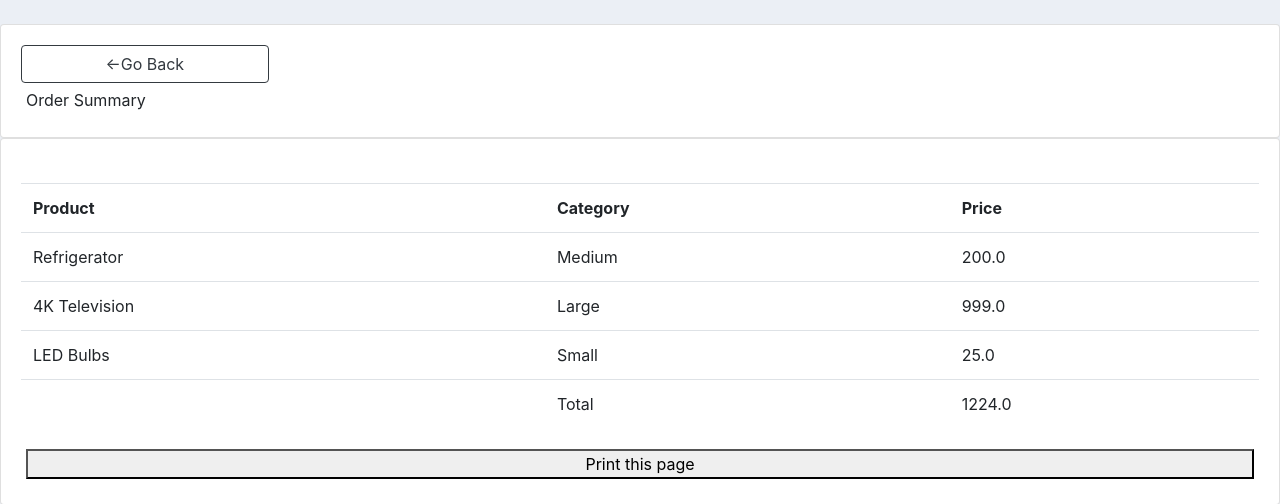
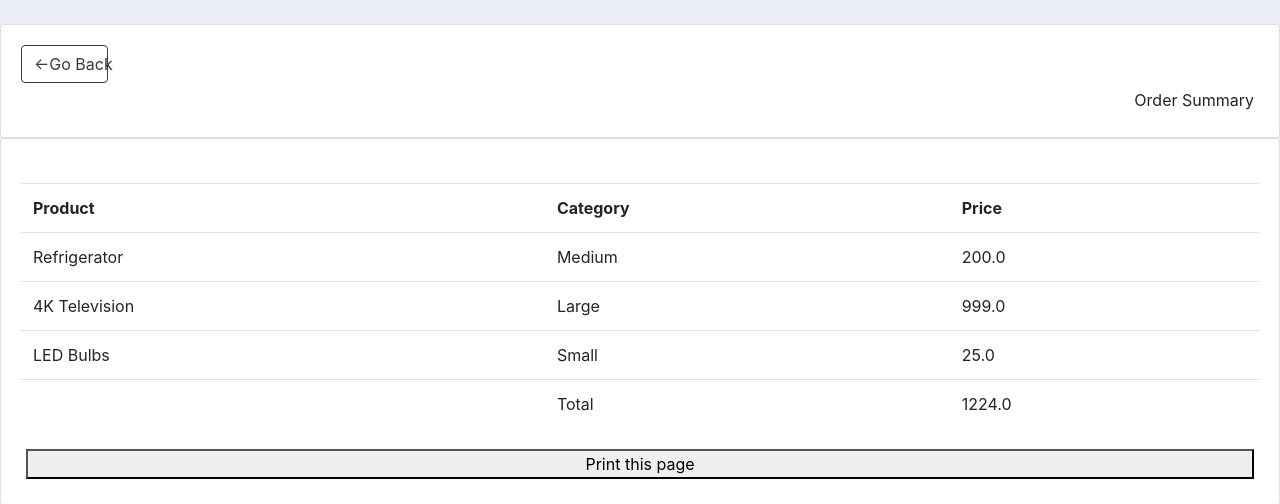
Before and after one commit to tohmyy/julien1-masterlive, a Django app: page /order_summary/ in a window 1280 px wide. Shown: the part 56-560 px from the top of the page. Run offline with Django 3.2, Linux system fonts and the light colour scheme; a user stored in the database is signed in; data comes from the database, SQL or seed files in the repository; some libraries are stand-ins or nearby versions.

Commit message:
Update order_summary.html

```diff
--- a/accounts/templates/accounts/order_summary.html
+++ b/accounts/templates/accounts/order_summary.html
@@ -6,8 +6,8 @@
 <br>
 <div class="row">
     <div class="col-md">
-        <div class="card card-body">
-            <a class = "btn btn-outline-dark" href = "{% url 'user' %}" style="width:20%; float:left"> &#x2190;Go Back</a>
+        <div class="card card-body" style="text-align: right">
+            <a class = "btn btn-outline-dark" href = "{% url 'user' %}" style="width:7%; float:left"> &#x2190;Go Back</a>
             <span style="float:right; margin:5px">Order Summary</span>
         </div>
         <div class="card card-body">
```
